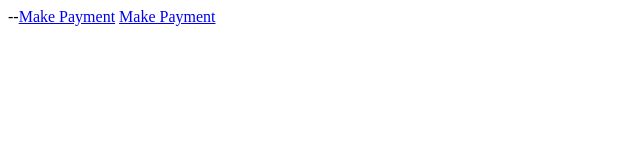
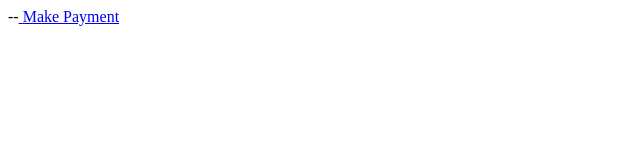
Before and after one commit to kishoreDigitalWorld/testRepo, a plain HTML site: page index.html in a window 1280 px wide. Shown: the whole page, without its empty margins (0-640 px from the left). Drawn offline with Linux system fonts and the light colour scheme.

Commit message:
Update index.html

```diff
--- a/index.html
+++ b/index.html
@@ -1,7 +1,7 @@
 <!DOCTYPE html>
 <html>
 <body>
---<a href="upi://pay?pn=MADHURA DENTAL&amp;pa=9440431777@okicici">Make Payment</a>
+--<a href="upi://pay?pn=MADHURA DENTAL&amp;pa=9440431777@okicici">
   <a href="https://kishoredigitalworld.github.io/testRepo/index.html">Make Payment</a>
 
 
```
